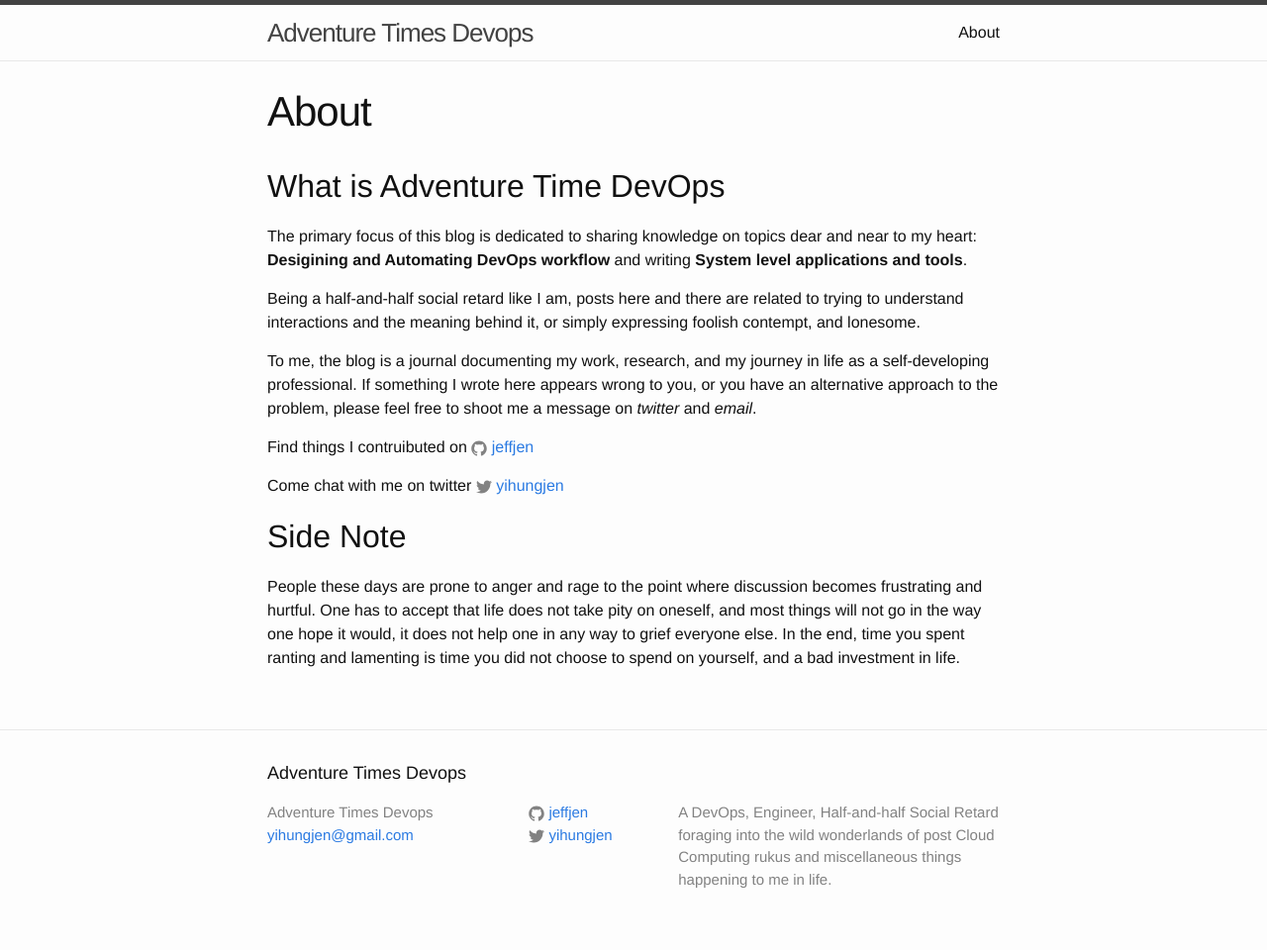
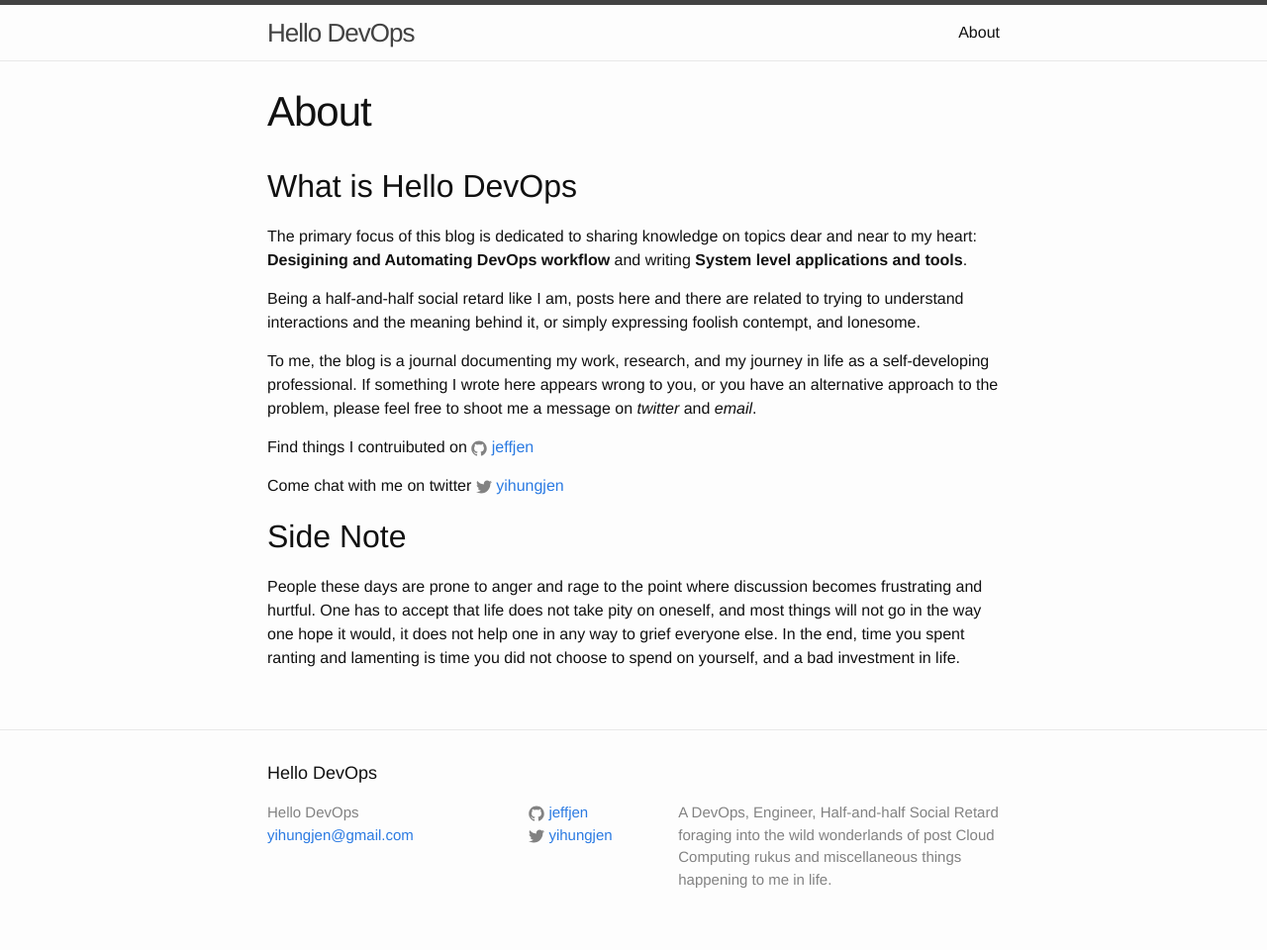
Before and after one commit to jeffjen/adventure-time-devops, a Jekyll site: the page built from about.md, in a window 1280 px wide. Shown: the whole page at 99% size. Built offline with Jekyll 4.4.1, drawn with Linux system fonts in a browser that asks for light colours.

Commit message:
RENAME: blog name changed to Hello DevOps

```diff
--- a/_config.yml
+++ b/_config.yml
@@ -5,7 +5,7 @@
 # For technical reasons, this file is *NOT* reloaded automatically when you use
 # 'jekyll serve'. If you change this file, please restart the server process.
 
-title: Adventure Times Devops
+title: Hello DevOps
 
 email: yihungjen@gmail.com
 
@@ -16,7 +16,7 @@ description: > # document head meta and feed.xml site description
 
 exclude: [README.md]
 
-baseurl: "/adventure-time-devops" # the subpath of your site, e.g. /blog
+baseurl: "/hello-devops" # the subpath of your site, e.g. /blog
 
 url: "" # the base hostname & protocol for your site
 
--- a/about.md
+++ b/about.md
@@ -4,8 +4,8 @@ title: About
 permalink: /about/
 ---
 
-What is Adventure Time DevOps
------------------------------
+What is Hello DevOps
+--------------------
 
 The primary focus of this blog is dedicated to sharing knowledge on topics
 dear and near to my heart: **Desigining and Automating DevOps workflow** and
```
Also changed, not shown: _posts/2016-03-12-how-i-build-this-blog-site.md (+1 -1 lines), _posts/2016-03-13-setup-jekll-workspace-and-deploy-strats.md (+1 -1 lines), README.md.
